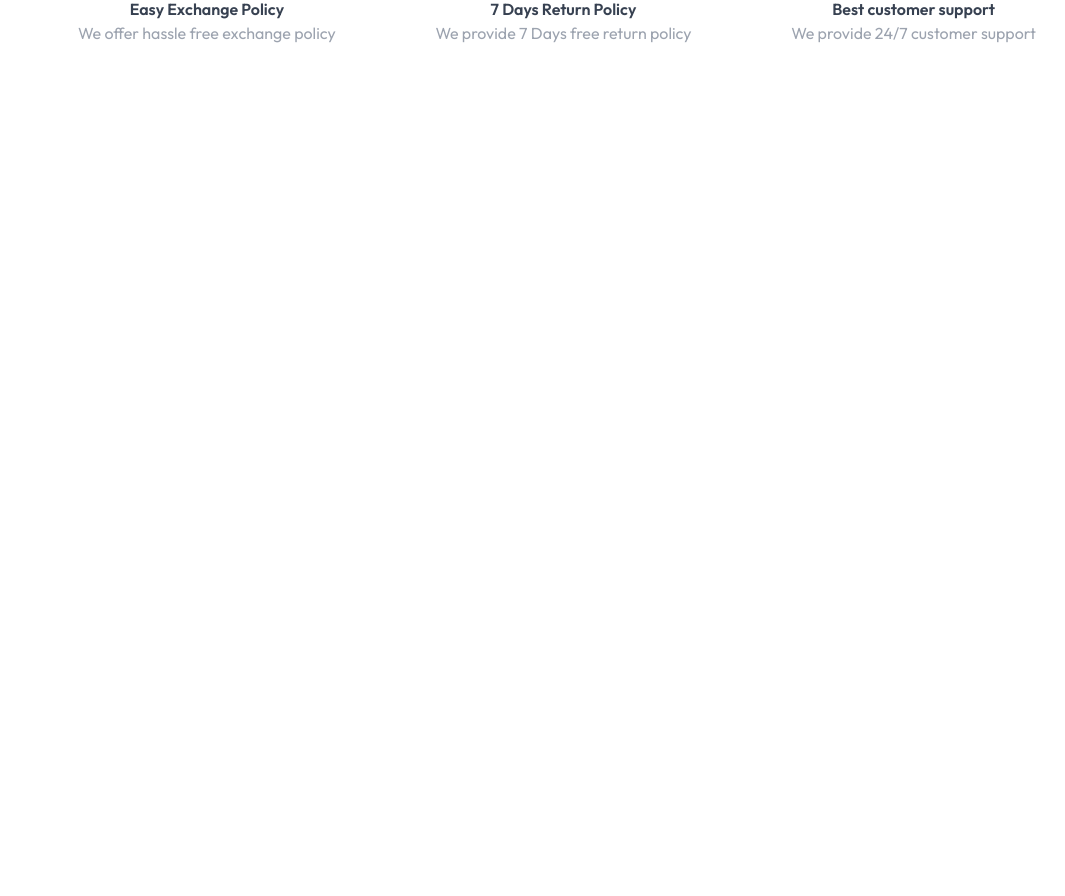
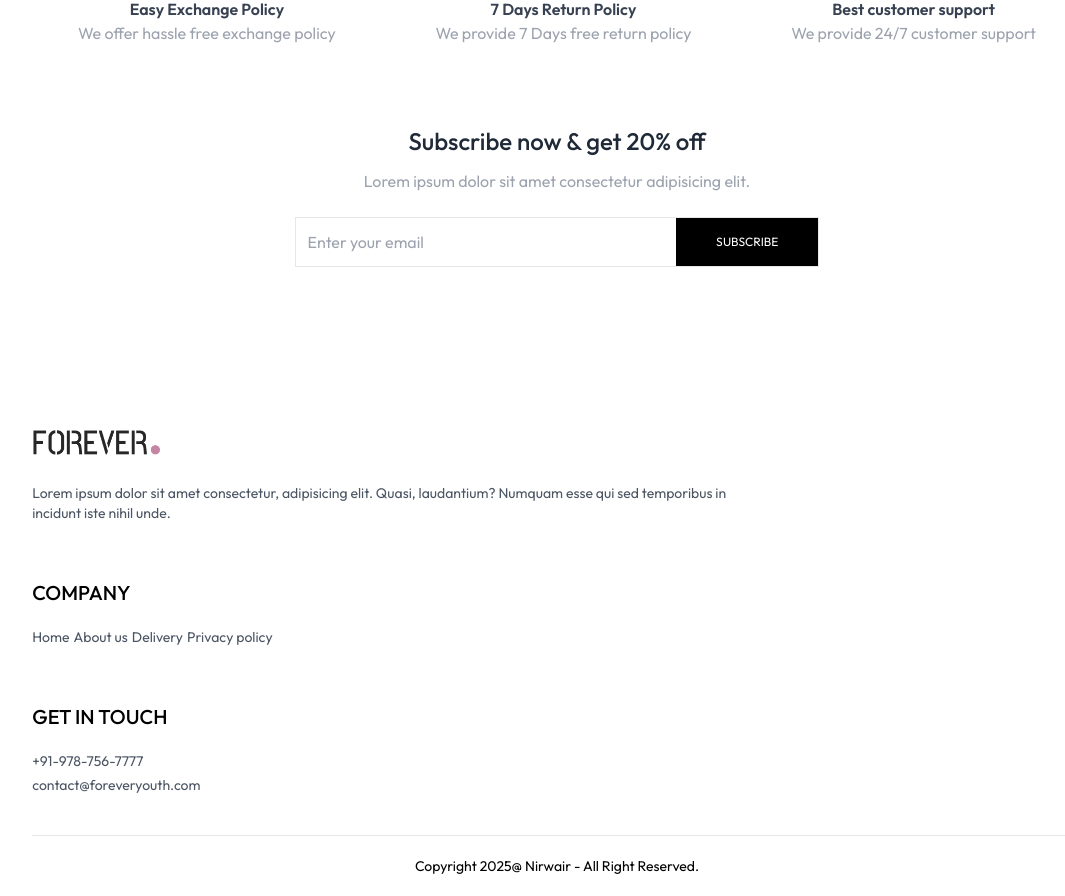
Before and after one commit to nirwairkumar/forever-ecommerce, a React (Vite) app in the folder frontend/: page / in a window 1280 px wide. Shown: the part 1980-2876 px from the top of the page, without its empty margins (83-1148 px from the left). Before the commit the page ends 2105 px from the top, so only its background shows below. Built offline with nearby package versions, Linux system fonts and the light colour scheme.

Commit message:
collection updates

```diff
--- a/frontend/src/App.jsx
+++ b/frontend/src/App.jsx
@@ -11,6 +11,7 @@
 import PlaceOrder from './pages/PlaceOrder'
 import Order from './pages/Orders'
 import Navbar from './components/Navbar'
+import Footer from './components/Footer'
 
 const App = () => {
   return (
@@ -30,7 +31,7 @@
         <Route path="/order" element={<Order/>} />
 
       </Routes>
-
+      <Footer/>
 
     </div>
   )
--- /dev/null
+++ b/frontend/src/components/Footer.jsx
@@ -0,0 +1,41 @@
+import React from 'react'
+import { assets } from '../assets/assets'
+
+const Footer = () => {
+  return (
+    <div>
+      <div className='flex flex-col sm:grid gird-cols-[3fr_1fr_1fr] gap-14 my-10 mt-40 text-sm'>
+        <div>
+            <img className='mb-5 w-32' src={assets.logo} alt="" />
+            <p className='w-full md:w-2/3 text-gray-600'>Lorem ipsum dolor sit amet consectetur, adipisicing elit. Quasi, laudantium? Numquam esse qui sed temporibus in incidunt iste nihil unde.</p>
+        </div>
+        <div>
+            <p className='text-xl font-medium mb-5'>COMPANY</p>
+            <ul className='flex flex-co gap-1 text-gray-600'>
+                <li>Home</li>
+                <li>About us</li>
+                <li>Delivery</li>
+                <li>Privacy policy</li>
+            </ul>
+        </div>
+
+        <div>
+            <p className='text-xl font-medium mb-5'>GET IN TOUCH</p>
+            <ul className='flex flex-col gap-1 text-gray-600'>
+                <li>+91-978-756-7777</li>
+                <li>contact@foreveryouth.com</li>
+            </ul>
+        </div>
+
+      </div>
+
+        <div>
+            <hr />
+            <p className='py-5 text-sm text-center'>Copyright 2025@ Nirwair - All Right Reserved.</p>
+        </div>
+
+    </div>
+  )
+}
+
+export default Footer
--- /dev/null
+++ b/frontend/src/components/NewsletterBox.jsx
@@ -0,0 +1,20 @@
+import React from 'react'
+
+const NewsletterBox = () => {
+    const onSubmitHandler = () =>{
+        event.preventDefault();
+    }
+
+  return (
+    <div className='text-center'>
+      <p className='text-2xl font-medium text-gray-800'>Subscribe now & get 20% off</p>
+      <p className='text-gray-400 mt-3'> Lorem ipsum dolor sit amet consectetur adipisicing elit.</p>
+      <form onSubmit={onSubmitHandler} className='w-full sm:w-1/2 flex items-center gap-3 mx-auto my-6 border pl-3'>
+        <input className='w-full sm:flex-1 outline-none' type="email" placeholder='Enter your email' required />
+        <button className='bg-black text-white text-xs px-10 py-4' type='submit'>SUBSCRIBE</button>
+      </form>
+    </div>
+  )
+}
+
+export default NewsletterBox
--- a/frontend/src/pages/Collection.jsx
+++ b/frontend/src/pages/Collection.jsx
@@ -1,8 +1,86 @@
-import React from 'react'
+import React, { use, useContext, useState, useEffect } from 'react'
+import { ShopContext } from '../context/ShopContext'
+import { assets } from '../assets/assets';
+import Title from '../components/Title';
+import ProductItem from '../components/ProductItem';
+
 
 const Collection = () => {
+
+  const { products} = useContext(ShopContext)
+  const [showFilter, setShowFilter] = useState(false);
+  const [filterProducts, setFilterProducts] = useState([]);
+  const [category, setCategory] = useState([]);
+  const [subcategory, setSubcategory] = useState([]);
+
+
+
+  useEffect(() => {
+    setFilterProducts(products);
+  }, []);
+
+
   return (
-    <div>
+    <div className='flex flex-col sm:flex-row gap-1 sm:gap-10 pt-10 border-t'>
+
+      {/** Filter Options */}
+      <div className='min-w-60'>
+        <p onClick={()=> setShowFilter(!showFilter)} className='my-2 text-xl flex items-center cursor-pointer gap-2'>FILTERS
+          <img className={`h-3 sm:hidden ${showFilter ? 'rotate-90': ''}`} src={assets.dropdown_icon} alt="" />
+        </p>
+        {/** Category Filter */}
+        <div className={`border border-gray-300 pl-5 py-3 mt-6 ${showFilter ? '' : 'hidden'} sm:block`}>
+          <p className='mb-3 text-sm font-medium'>CATEGORIES</p>
+          <div className='flex flex-col gap-2 text-sm font-light text-gray-700'>
+            <p className='flex gap-2'>
+              <input className='w-3' type="checkbox" value={'Men'} />Men
+            </p>
+            <p className='flex gap-2'>
+              <input className='w-3' type="checkbox" value={'Women'} />Women
+            </p>
+            <p className='flex gap-2'>
+              <input className='w-3' type="checkbox" value={'Kids'} />Kids
+            </p>
+          </div>
+        </div>
+        {/** Subcategory filter */}
+        <div className={`border border-gray-300 pl-5 py-3 my-5 ${showFilter ? '' : 'hidden'} sm:block`}>
+          <p className='mb-3 text-sm font-medium'>TYPE</p>
+          <div className='flex flex-col gap-2 text-sm font-light text-gray-700'>
+            <p className='flex gap-2'>
+              <input className='w-3' type="checkbox" value={'Topwear'} />Topwear
+            </p>
+            <p className='flex gap-2'>
+              <input className='w-3' type="checkbox" value={'Bottomwear'} />Bottomwear
+            </p>
+            <p className='flex gap-2'>
+              <input className='w-3' type="checkbox" value={'Winterwear'} />Winterwear
+            </p>
+          </div>
+        </div>
+      </div>
+      {/** Right side */}
+      <div className='flex-1'>
+        <div className='flex justify-between text-base sm:text-2xl mb-4'>
+        <Title text1={'ALL'} text2={'COLLECTIONS'} />
+        {/** Product Sort */}
+        <select className='border-2 border-gray-300 text-sm px-2 py-1 rounded-md'>
+          <option value="relavent">Sort by: Relavent</option>
+          <option value="low-high">Sort by: Low to High</option>
+          <option value="high-low">Sort by: High to Low</option>
+        </select>
+        </div>
+            {/** Map products */}
+            <div className='grid grid-cols-2 md:grid-cols-3 lg:grid-cols-4 gap-4 gap-y-6'>
+        {filterProducts.map((item, index) => (
+            <ProductItem key={index} name={item.name} id={item._id} price={item.price} image={item.image} />
+        ))}
+      </div>
+      </div>
+
+
+
+
 
     </div>
   )
--- a/frontend/src/pages/Home.jsx
+++ b/frontend/src/pages/Home.jsx
@@ -3,6 +3,7 @@
 import LatestCollection from '../components/LatestCollection'
 import BestSeller from '../components/BestSeller'
 import OurPolicy from '../components/OurPolicy'
+import NewsletterBox from '../components/NewsletterBox'
 
 const Home = () => {
   return (
@@ -11,6 +12,7 @@
       <LatestCollection />
       <BestSeller />
       <OurPolicy />
+      <NewsletterBox />
     </div>
   )
 }
```
